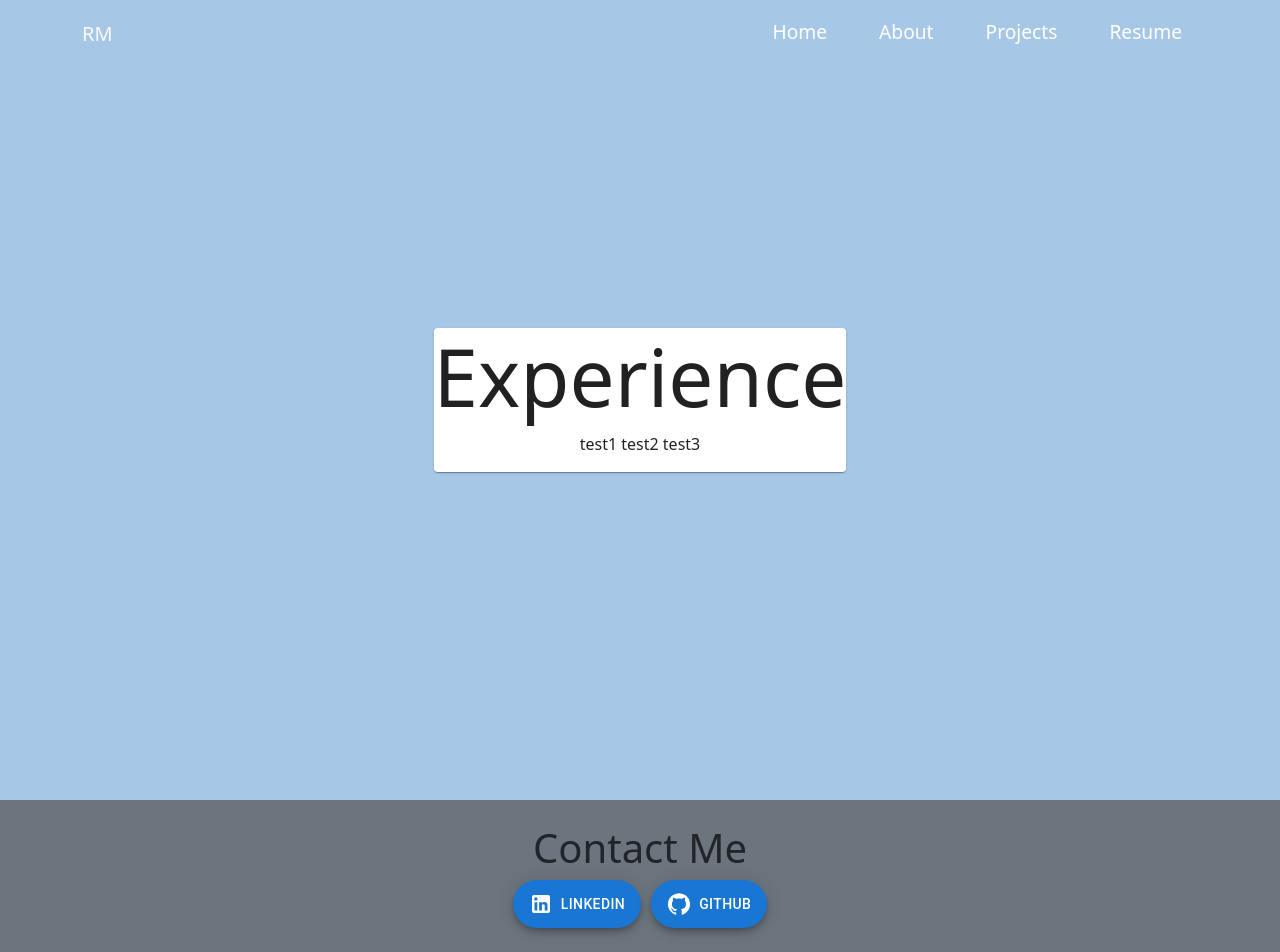
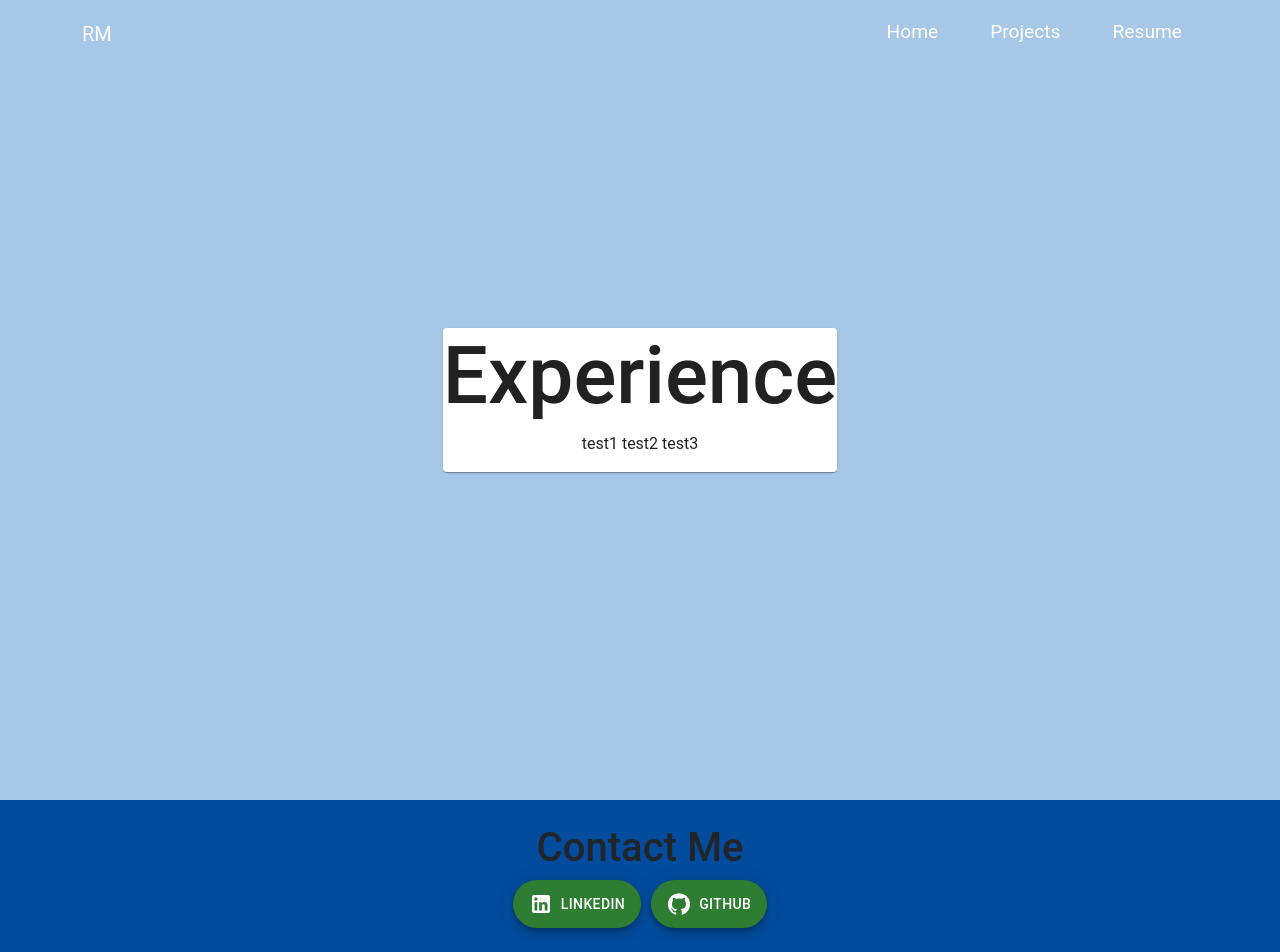
Before and after one commit to rmmhm/site, a React (Create React App) app in the folder site/: page /site/projects in a window 1280 px wide. Shown: the top 952 px of the page. Built offline with nearby package versions, Linux system fonts and the light colour scheme.

Commit message:
work on about page

```diff
--- a/site/src/App.js
+++ b/site/src/App.js
@@ -2,7 +2,7 @@ import React from 'react';
 import './App.css';
 import {BrowserRouter as Router, Routes, Route} from 'react-router-dom';
 import Home from './pages/Home';
-import Projects from './components/Projects';
+import Projects from './pages/Projects';
 import NavBar from './components/NavBar';
 import Footer from './components/Footer';
 import 'bootstrap/dist/css/bootstrap.min.css';
--- a/site/src/components/About.css
+++ b/site/src/components/About.css
@@ -10,11 +10,11 @@
     object-fit: cover;
 }
 
-.about-txt {
+.about-txt-container {
     position: absolute;
     margin: auto;
 }
 
-.heading {
-    font-size: 60px;
+.about-txt {
+    text-align: left;
 }
--- a/site/src/components/About.js
+++ b/site/src/components/About.js
@@ -3,33 +3,37 @@ import './About.css'
 import Slide from 'react-reveal/Slide';
 import Container from 'react-bootstrap/Container'
 import Row from 'react-bootstrap/Row';
+import Col from 'react-bootstrap/Col';
 
 import bg2 from "../assets/background.png"
 
 function About() {
     return (
-        <div className="about-container">
-            <img className="d-block w-100 about-bg" src = {bg2} alt="blue"/>
-            <Slide left duration={2000}>
-                <div className="about-txt">
+        <div className='about-container'>
+            <img className='d-block w-100 about-bg' src={bg2} alt='blue' />
+            <div className='about-txt-container'>
                 <Container>
                     <Row>
-                            <div className='about-desc'>
-                                <h1 className="heading">
-                                    About Me
+                        <Col>
+                            <h1>
+                                Who am I?
                             </h1>
-                                <p>
-                                    Lorem Lorem Lorem Lorem
+                            <p className='about-txt'>
+                                I am a 2nd-year CS student at Georgia Tech, specializing in artificial intelligence and systems+architecture
                                 <br />
-                                    Lorem Lorem Lorem Lorem
                                 <br />
-                                    Lorem Lorem lorem
+                                I have experience in Java and Javascript, and in modern frameworks like React and Node
+                                <br />
+                                <br />
+                                I'm always looking to learn new technologies and work on cool stuff!
                             </p>
-                            </div>
+                        </Col>
+                        <Col>
+                            Dog Image
+                        </Col>
                     </Row>
                 </Container>
             </div>
-            </Slide>
         </div>
     );
 }
--- a/site/src/components/Footer.js
+++ b/site/src/components/Footer.js
@@ -11,18 +11,18 @@ import {
 
 function Footer() {
     return (
-        <MDBFooter className='bg-secondary text-center footer'>
+        <MDBFooter className='text-center footer' style={{backgroundColor: '#034C9D'}}>
             <MDBContainer className='p-4 pb-0' style={{flexDirection: 'column'}}>
                 <h1>Contact Me</h1>
                 <section className='mb-4'>
                     <a href="https://www.linkedin.com/in/rmmhm" target="_blank" rel="noopener noreferrer">
-                        <Fab color="primary" variant='extended'>
+                        <Fab color='success' variant='extended'>
                             <LinkedInIcon sx = {{ mr: 1}} />
                             LinkedIn
                         </Fab>
                     </a>
                     <a href="https://www.github.com/rmmhm" target="_blank" rel="noopener noreferrer">
-                        <Fab color="primary" variant='extended'>
+                        <Fab color='success' variant='extended'>
                             <GitHubIcon sx = {{ mr: 1}} />
                             GitHub
                         </Fab>
--- a/site/src/components/NavBar.css
+++ b/site/src/components/NavBar.css
@@ -1,5 +1,5 @@
 .sticky {
-    background-color: #1b1a2ea9 !important;
+    background-color: #034C9D !important;
     transition: all 0.3s ease-out 0s !important;
     box-shadow: 0px 10px 10px 0px !important;
     backdrop-filter: blur(15px) !important;
--- a/site/src/components/NavBar.js
+++ b/site/src/components/NavBar.js
@@ -48,11 +48,6 @@ function NavBar() {
                                 Home
                             </Nav.Link>
                         </Nav.Item>
-                        <Nav.Item>
-                            <Nav.Link as={Link} to='/site/about' onClick={() => updateExpand(false)}>
-                                About
-                            </Nav.Link>
-                        </Nav.Item>
                          <Nav.Item>
                             <Nav.Link as={Link} to='/site/projects' onClick={() => updateExpand(false)}>
                                 Projects
--- a/site/src/components/Title.js
+++ b/site/src/components/Title.js
@@ -6,13 +6,13 @@ import bg1 from "../assets/background.png";
 function Title() {
     return (
         <div className = "title-container">
-            <img className="d-block w-100 title-bg" src={bg1} alt="sky"></img>
+            <img className="d-block w-100 title-bg" src={bg1} alt="sky" />
             <div className = 'title-txt'>
                 <div className = "name">
                     Ryan Ma
                 </div>
                 <p>
-                    <a style={{textAlign: 'center'}} href='mailto:ryanma22303@gmail.com' target='_blank'>
+                    <a style={{textAlign: 'center'}} href='mailto:ryanma22303@gmail.com' target='_blank' rel='noopener noreferrer'>
                         ryanma22303@gmail.com
                     </a>
                 </p>
--- a/site/src/index.css
+++ b/site/src/index.css
@@ -11,3 +11,7 @@ code {
   font-family: source-code-pro, Menlo, Monaco, Consolas, 'Courier New',
     monospace;
 }
+
+* {
+  font-family: 'Roboto', sans-serif;
+}
```
Also changed, not shown: site/src/pages/Projects.css (renamed from site/src/components/Projects.css), site/src/pages/Projects.js (renamed from site/src/components/Projects.js). Lines whose indentation alone changed are shown as unchanged.
